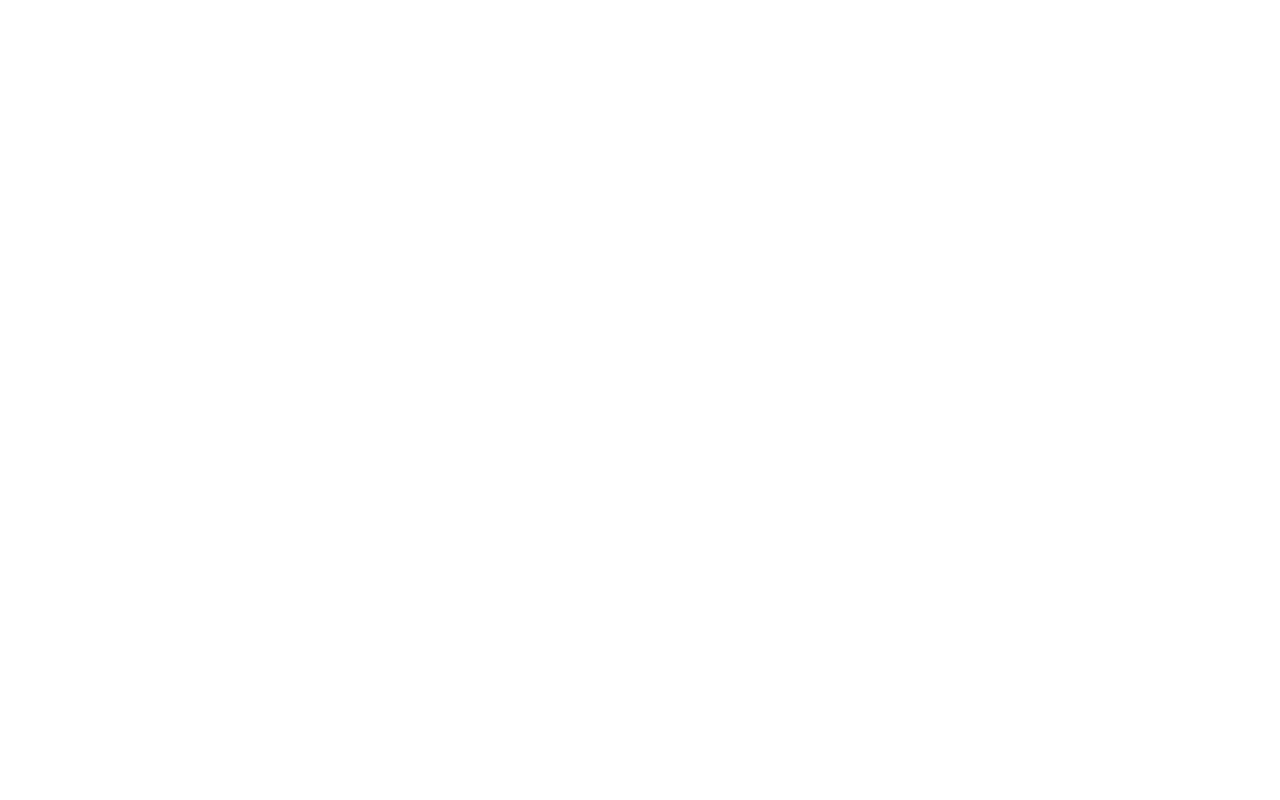
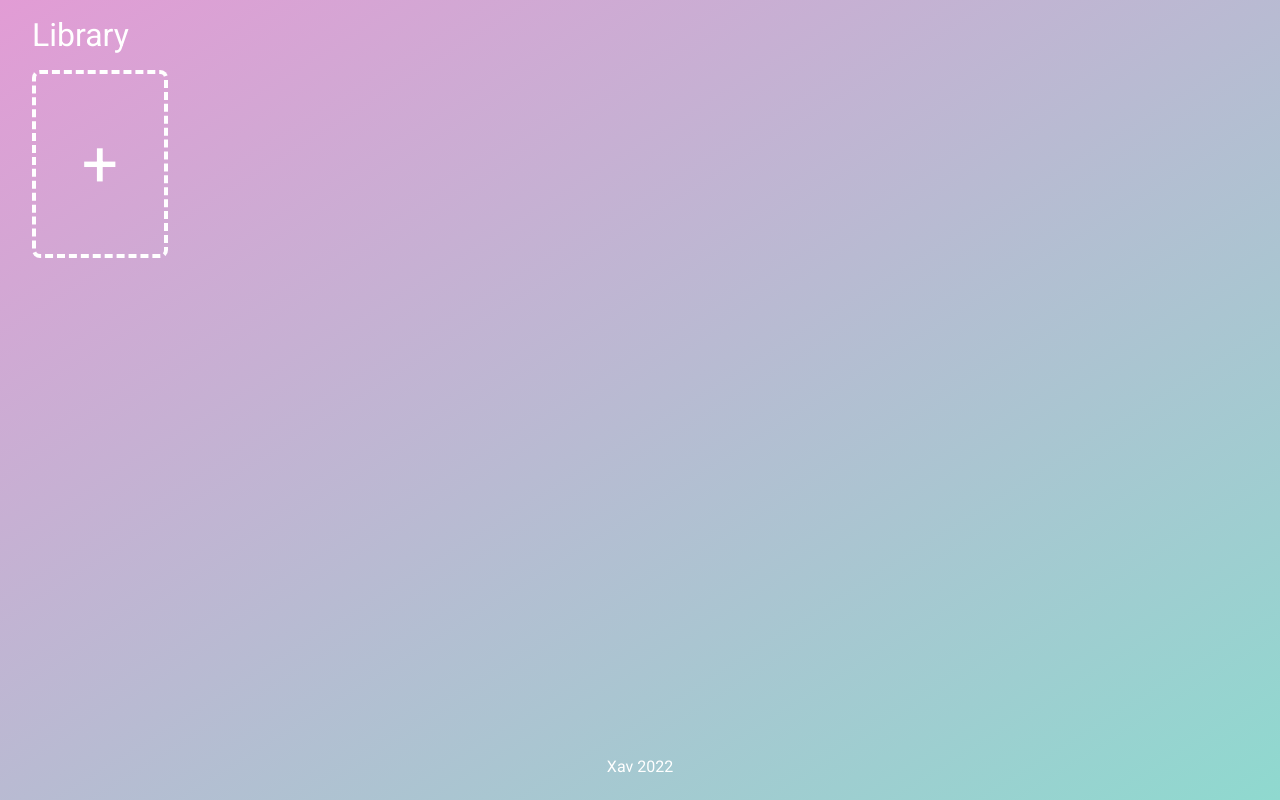
Before and after one commit to XavXS/library, a plain HTML site: page index.html in a window 1280 px wide. Drawn offline with Linux system fonts and the light colour scheme.

Commit message:
Add basic styling

```diff
--- a/index.html
+++ b/index.html
@@ -9,6 +9,12 @@
     <script src="script.js" defer></script>
 </head>
 <body>
-
+    <div class="site">
+        <div class="header">Library</div>
+        <div class="body">
+            <div class="add-button">+</div>
+        </div>
+        <div class="footer">Xav 2022</div>
+    </div>
 </body>
 </html>
--- a/style.css
+++ b/style.css
@@ -0,0 +1,51 @@
+@import url('https://fonts.googleapis.com/css2?family=Roboto:wght@300;400&display=swap');
+
+* {
+    padding: 0;
+    margin: 0;
+    font-family: 'Roboto', sans-serif;
+    font-size: 16px;
+}
+
+.site {
+    display: flex;
+    flex-direction: column;
+    background-image: linear-gradient(to bottom right, rgb(226, 156, 213) , rgb(143, 217, 207));
+    padding: 0px 32px;
+    height: 100vh;
+}
+
+.header {
+    font-size: 2rem;
+    color: white;
+    padding: 16px 0px;
+}
+
+.body {
+    flex: 1;
+    display: grid;
+    grid-template-columns: repeat(auto-fit, 72px);
+}
+
+.add-button {
+    width: 128px;
+    height: 180px;
+    border-radius: 8px;
+    display: flex;
+    align-items: center;
+    justify-content: center;
+    font-size: 4rem;
+    border: 4px dashed white;
+    color: white;
+    transition: 0.3s;
+}
+
+.add-button:hover {
+    background-color: rgba(255, 255, 255, 0.2);
+}
+
+.footer {
+    text-align: center;
+    color: white;
+    padding: 24px 0px;
+}
```
